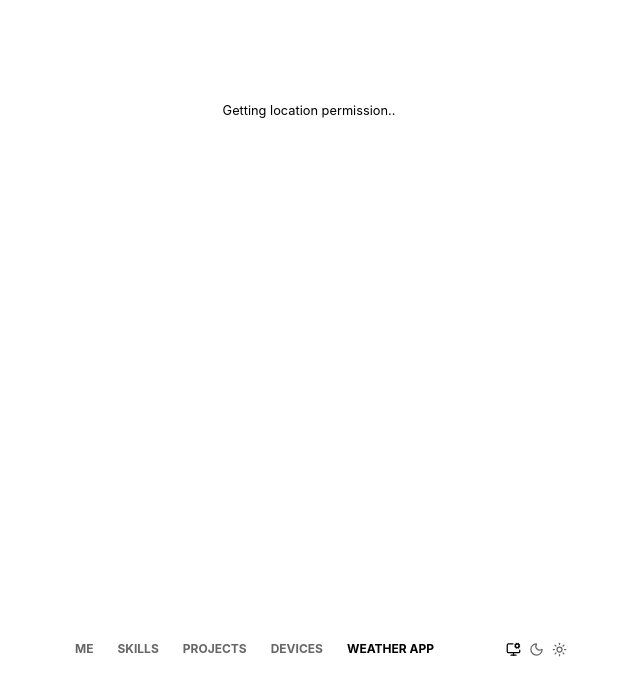
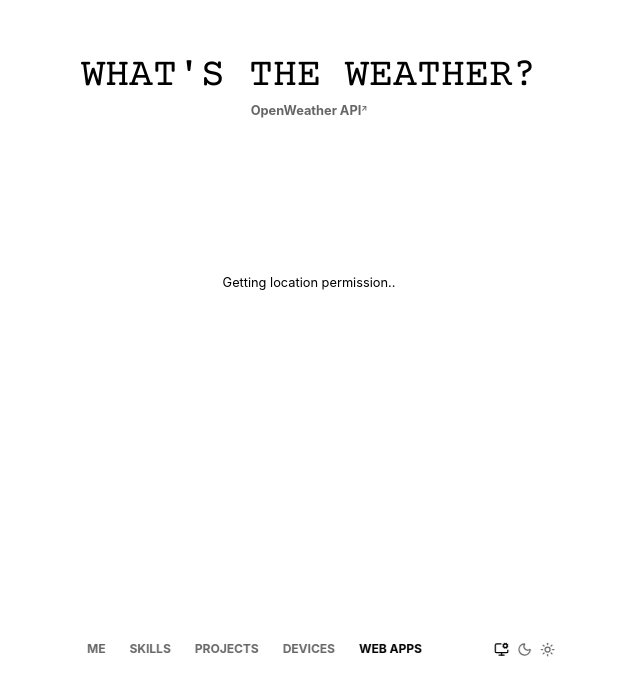
Before and after one commit to edmarkmagsalin/edmarkmagsalin-successor, a React (Vite) app: page /webapps in a window 1280 px wide. Shown: the part 103-798 px from the top of the page, without its empty margins (331-971 px from the left). Built offline with nearby package versions, Linux system fonts and the light colour scheme; no server answers.

Commit message:
fix: code optimization

```diff
--- a/src/App.tsx
+++ b/src/App.tsx
@@ -5,8 +5,7 @@ import { Me, WebApps, Skills, Projects, Devices } from '@/pages'
 function App() {
   return (
     <BrowserRouter>
-      <div className='container py-6 mx-auto border-0 px-2 flex flex-col min-h-screen'>
-
+      <div className='container py-6 mx-auto border-0 px-2 flex flex-col min-h-screen overflow-hidden'>
         <div className="grow flex gap-4 items-center justify-center mb-10 p-4">
           <Routes>
             <Route path='/' element={<Me />} />
@@ -19,12 +18,12 @@ function App() {
 
         <div className="fixed bottom-5 left-1/2 min-h-10 -translate-x-1/2 -translate-y-1 gap-4 justify-center items-bottom">
           <div className="flex gap-4">
-            <div className="flex justify-center rounded-full backdrop-blur-md bg-white/20 p-2 px-4">
-            <Navigation />
-          </div>
-          <div className="flex justify-center rounded-full backdrop-blur-md bg-white/20 p-2 px-4">
-            <ThemeToggle />
-          </div>
+            <div className="glass-pills">
+              <Navigation />
+            </div>
+            <div className="glass-pills">
+              <ThemeToggle />
+            </div>
           </div>
         </div>
 
--- a/src/components/Navigation.tsx
+++ b/src/components/Navigation.tsx
@@ -30,7 +30,7 @@ const navigationConfig = [
   },
   {
     path: '/webapps',
-    LinkText: 'Weather App',
+    LinkText: 'Web Apps',
     icon: <LayoutGrid />
   },
 ]
@@ -42,10 +42,10 @@ export const Navigation = () => {
         navigationConfig.map(nav =>
           <li title={nav.LinkText}>
             <NavLink to={nav.path}>
-              <span className='lg:hidden'>
+              <span className='sm:hidden'>
                 {nav.icon}
               </span>
-              <span className='hidden lg:flex'>
+              <span className='hidden sm:flex'>
                 {nav.LinkText.toUpperCase()}
               </span>
             </NavLink>
--- a/src/features/weather/Weather.tsx
+++ b/src/features/weather/Weather.tsx
@@ -1,6 +1,7 @@
 import { useGetDataWeatherByLatLongQuery } from '@/services/weatherApi';
 import { useEffect, useState } from 'react';
 import { MapPin } from 'lucide-react'
+import { ExternalLink } from '@/components';
 
 export const Weather = () => {
   const [coordinates, setCoordinates] = useState<{
@@ -38,7 +39,7 @@ export const Weather = () => {
       skip: !coordinates,
 
       // BACKGROUND SYNC: Auto-refetch weather data every 60,000ms (1 minute)
-      pollingInterval: 60000,
+      pollingInterval: 60000*60,
 
       // BACKGROUND SYNC: Re-validate data when the user switches browser tabs back to your app
       refetchOnFocus: true,
@@ -57,14 +58,22 @@ export const Weather = () => {
   }
 
   return (
-    <div className="flex justify-center grow">
+    <>
+      <div className="heading">
+        <h1 className='text-center'>{("What's the Weather?").toUpperCase()}</h1>
+        <div className='text-center'>
+          <small><ExternalLink href='https://openweathermap.org/' text='OpenWeather API'/></small>
+        </div>
+      </div>
+      <div className="flex justify-center h-80">
         <div className="self-center">
-        {!coordinates && (<small>Getting location permission..</small>)}
+          {!coordinates && (
+            <small>Getting location permission..</small>)}
           {isLoading && <small>Loading data...</small>}
           {error && <small>Error getting data.</small>}
           {
             data && (
-            <>
+              <div>
                 <div className="flex flex-col justify-center gap-2">
                   <h4 className='text-center'><MapPin size={20} className='inline-block' /> {data.name}, {data.sys.country}</h4>
                   <h4 className='text-xl text-center'>{getMonthAndDate(data.dt)}</h4>
@@ -81,10 +90,11 @@ export const Weather = () => {
                 <div className="text-center opacity-40 text-xs">
                   Feels like {getTempText(data.main.feels_like)}
                 </div>
-            </>
+              </div>
             )
           }
         </div>
       </div>
+    </>
   )
 }
--- a/src/styles/base.css
+++ b/src/styles/base.css
@@ -5,6 +5,7 @@
 body {
   font-size: 16px;
   user-select: none;
+  overflow: hidden;
 }
 a {
   font-weight: bold;
@@ -27,7 +28,7 @@ h3 {
 }
 
 p {
-  @apply pb-3
+  @apply pb-2
 }
 
 #myPhoto {
--- a/src/styles/utils.css
+++ b/src/styles/utils.css
@@ -1,5 +1,9 @@
 @utility pills {
   @apply inline-flex items-center rounded-full backdrop-blur-md bg-white/20 inset-ring inset-ring-black/20
+}
+
+@utility glass-pills {
+  @apply flex justify-center rounded-full backdrop-blur-xs bg-white/20 p-2 px-4;
 }
 
 @utility control-center {
@@ -7,5 +11,5 @@
 }
 
 @utility page-container {
-  @apply flex flex-col gap-8 h-100 w-150
+  @apply flex flex-col gap-8 h-120 w-full max-w-200
 }
```
Lines whose indentation alone changed are shown as unchanged.
